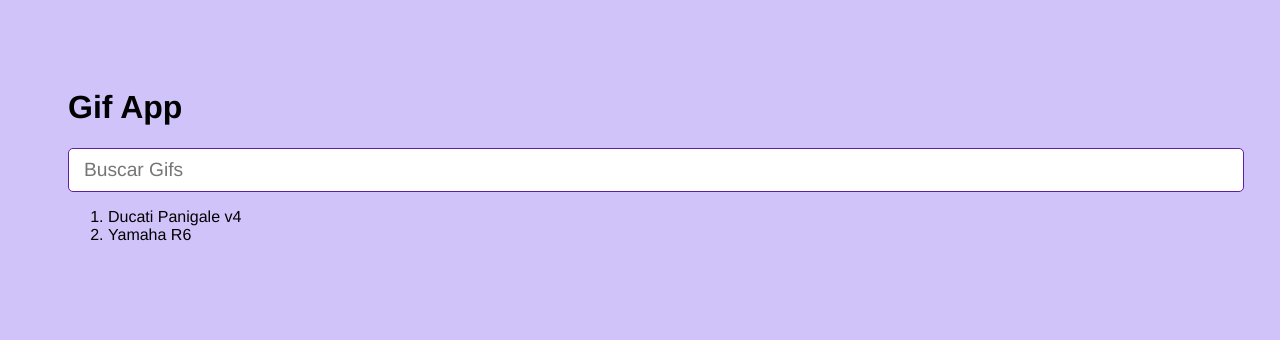
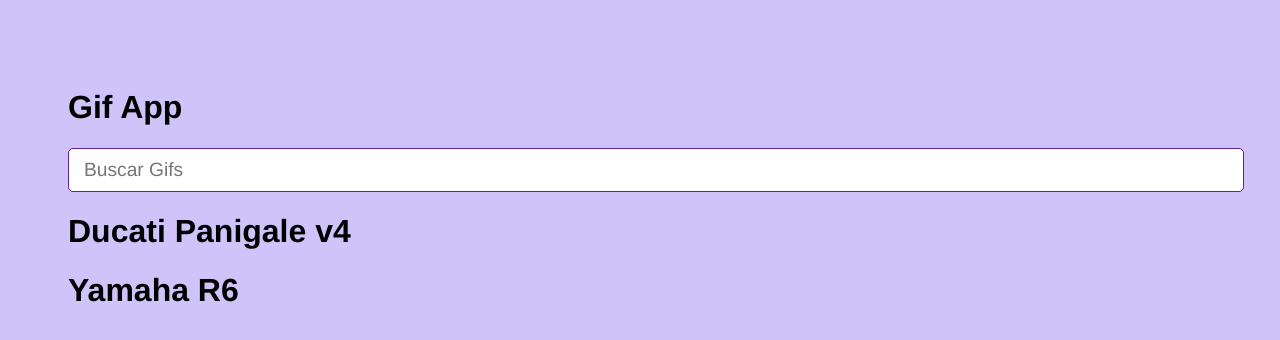
Before and after one commit to JulianCeleita/gif-app, a React (Vite) app: page / in a window 1280 px wide. Shown: the top 340 px of the page. Built offline with nearby package versions, Linux system fonts and the light colour scheme.

Commit message:
New component gifGrid

```diff
--- a/src/GiftApp.tsx
+++ b/src/GiftApp.tsx
@@ -1,5 +1,6 @@
 import { useState } from "react";
 import { AddCategory } from './components/AddCategory';
+import { GifGrid } from './components/GifGrid';
 
 
 export const GifApp = () => {
@@ -19,20 +20,19 @@
 
     return (
       <>
-          {/* Title */}
+
           <h1>Gif App</h1>
 
-          {/* Input */}
-          <AddCategory onNewCategory= { onAddCategory } />              {/* setCategory es una propiedad que contiene la función setCategory */}
+          <AddCategory onNewCategory= { onAddCategory } />              {/* onNewCategory es una propiedad que contiene la función onAddCategory */}
 
-          {/* Listado de Gifs */}
-          <ol>
-            { category.map( category => {                               // Barre cada uno de los elementos del arreglo y les da el valor de abajo
-                return <li key={category}> {category} </li>             // Debo darle un key unico, como su identificador
-            })}
-          </ol>
-
-            {/* Gift items */}
+          {
+            category.map( category => (                                 // Barre cada uno de los elementos del arreglo y les da el valor de abajo
+                <GifGrid
+                  key={category}                                        // Debo darle un key unico, como su identificador
+                  category={category}
+                />
+            ))
+          }
       </>
     )
   }
--- /dev/null
+++ b/src/components/GifGrid.tsx
@@ -0,0 +1,17 @@
+
+
+export const GifGrid = ( {category}:{category:any} ) => {           // Va a arrojar el valor de category hacia el main
+
+    const gifs:string[] = []
+
+    return (
+        <>
+            <h1> {category} </h1>
+            {
+                gifs.map( gif => (              // Tomo el arreglo de gifs y voy a tener el valor de gif con su /p contenido
+                    <p> { gif } </p>            // Un parrafo que va a tener el arreglo de los Gifs de arriba
+                ))
+            }
+        </>
+    )
+}
```
